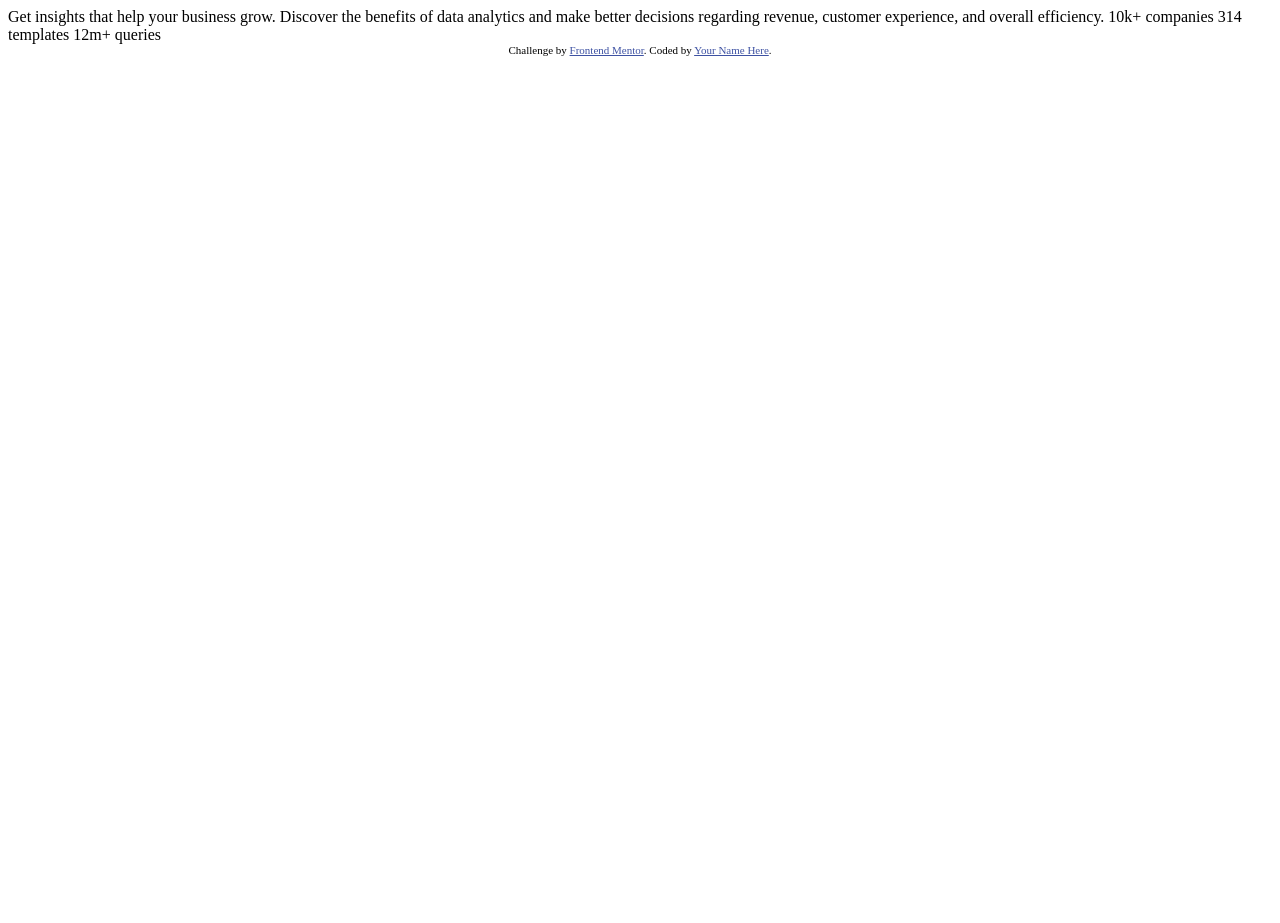
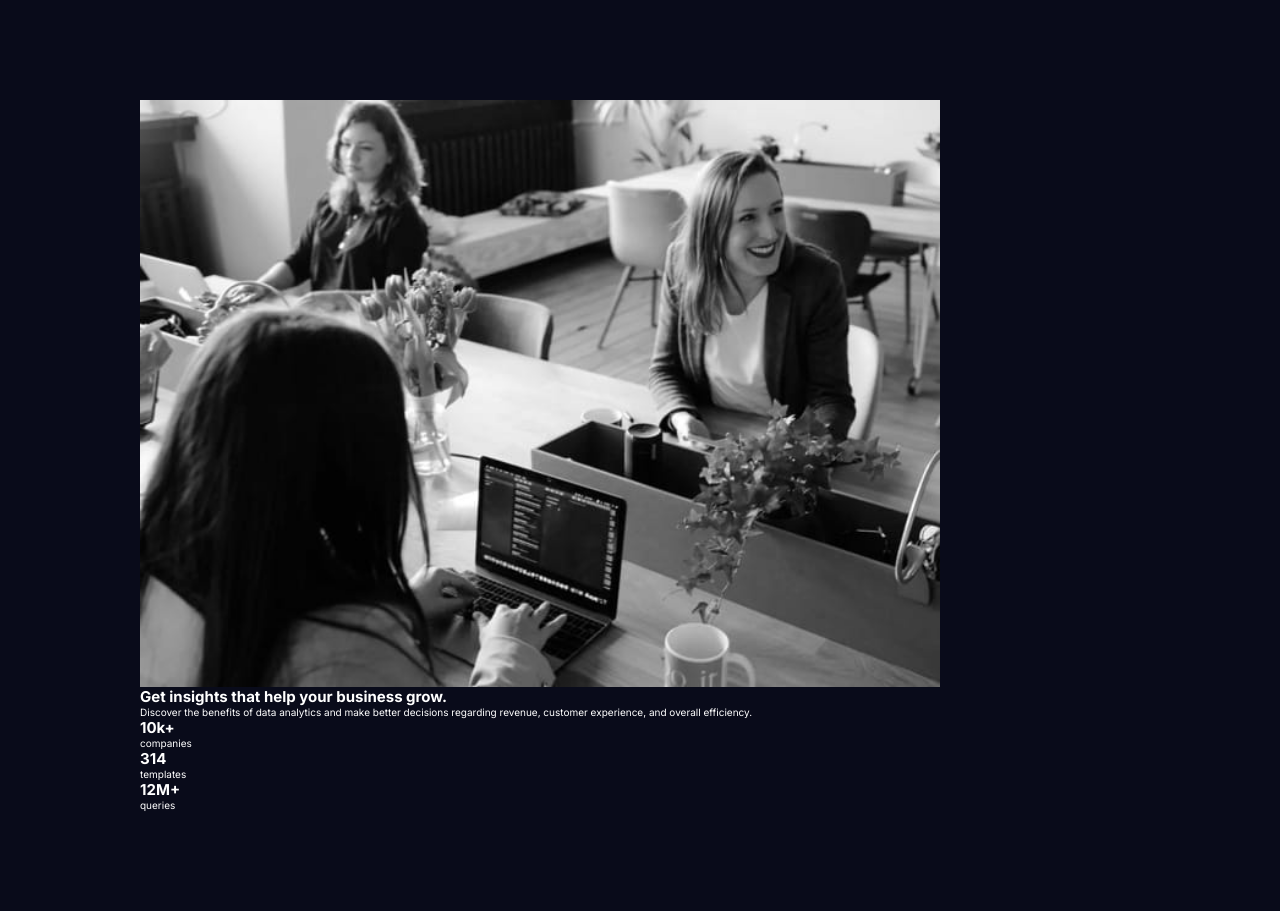
Before and after one commit to mamba-dev-KE/stats-preview-card-component, a plain HTML site: page index.html in a window 1280 px wide. Before the commit the page ends 800 px from the top, so only its background shows below. Drawn offline with Linux system fonts and the light colour scheme.

Commit message:
card redo -- first commit

```diff
--- a/index.html
+++ b/index.html
@@ -1,33 +1,44 @@
 <!DOCTYPE html>
 <html lang="en">
+
 <head>
   <meta charset="UTF-8">
-  <meta name="viewport" content="width=device-width, initial-scale=1.0"> <!-- displays site properly based on user's device -->
+  <meta name="viewport" content="width=device-width, initial-scale=1.0">
+  <link rel="preconnect" href="https://fonts.googleapis.com">
+  <link rel="preconnect" href="https://fonts.gstatic.com" crossorigin>
+  <link href="https://fonts.googleapis.com/css2?family=Inter:wght@400;700&family=Lexend+Deca&display=swap"
+    rel="stylesheet">
+  <link rel="icon" type="image/png" sizes="32x32" href="./images/favicon-32x32.png">
+  <link rel="stylesheet" href="./styles/style.css">
+  <title>Frontend Mentor | Stats preview card component</title>
+</head>
 
-  <link rel="icon" type="image/png" sizes="32x32" href="./images/favicon-32x32.png">
-
-  <title>Frontend Mentor | Stats preview card component</title>
-
-  <!-- Feel free to remove these styles or customise in your own stylesheet 👍 -->
-  <style>
-    .attribution { font-size: 11px; text-align: center; }
-    .attribution a { color: hsl(228, 45%, 44%); }
-  </style>
-</head>
 <body>
-
-  Get insights that help your business grow.
-
-  Discover the benefits of data analytics and make better decisions regarding revenue, customer
-  experience, and overall efficiency.
-
-  10k+ companies
-  314 templates
-  12m+ queries
+  <section class="card">
+    <div class="card__item">
+      <div class="container row">
+        <div class="card__image">
+          <img src="./images/image-header-mobile.jpg" alt="">
+        </div>
+        <div class="card__info">
+          <h1>Get <span>insights</span> that help your business grow.</h1>
+          <p>Discover the benefits of data analytics and make better decisions regarding revenue,
+            customer experience, and overall efficiency.</p>
+          <h2>10k+</h2>
+          <p>companies</p=>
+          <h2>314</h2>
+          <p>templates</pss=>
+          <h2>12M+</h2>
+          <p>queries</p>
+        </div>
+      </div>
+    </div>
+  </section>
 
   <div class="attribution">
     Challenge by <a href="https://www.frontendmentor.io?ref=challenge" target="_blank">Frontend Mentor</a>.
-    Coded by <a href="#">Your Name Here</a>.
+    Coded by <a href="https://github.com/mamba-dev-KE">Joseph Maramba Weyao</a>.
   </div>
 </body>
+
 </html>
--- /dev/null
+++ b/styles/style.css
@@ -0,0 +1,52 @@
+*,
+*::before,
+*::after {
+	box-sizing: border-box;
+	margin: 0;
+	padding: 0;
+}
+
+:root {
+	font-size: 10px;
+}
+
+/*
+font-family: 'Lexend Deca', sans-serif;
+*/
+
+body {
+	color: #fff;
+	font-family: "Inter", sans-serif;
+}
+
+section {
+	padding: 10em 0;
+	background-color: hsl(233, 47%, 7%);
+}
+
+img {
+	width: 80%;
+	max-width: 100%;
+	display: block;
+}
+
+.container {
+	width: 90%;
+	max-width: 1000px;
+	margin: 0 auto;
+}
+
+.card-info {
+
+}
+
+.attribution a:hover,
+.attribution a:focus,
+.attribution a:visited,
+.attribution a:link {
+	color: #fff;
+	font-size: 1rem;
+}
+
+@media (min-width: 500px) {
+}
```
